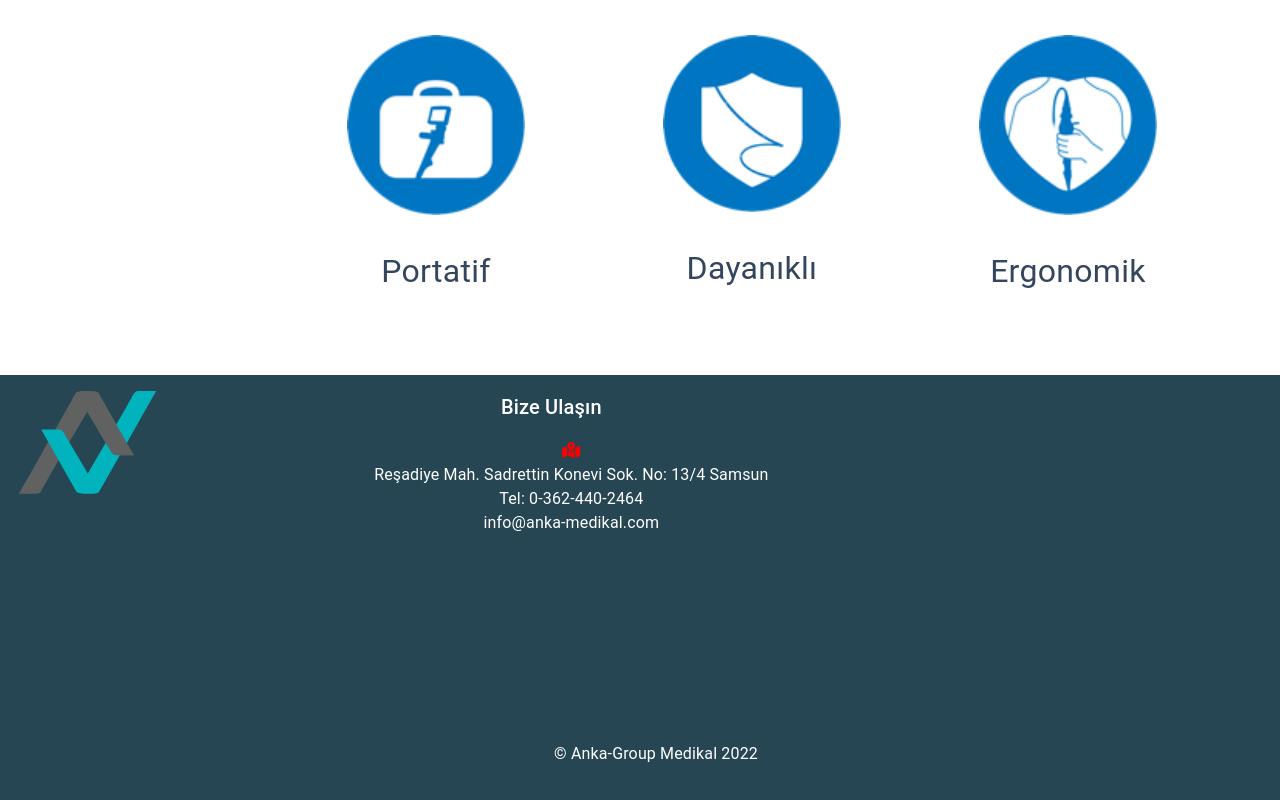
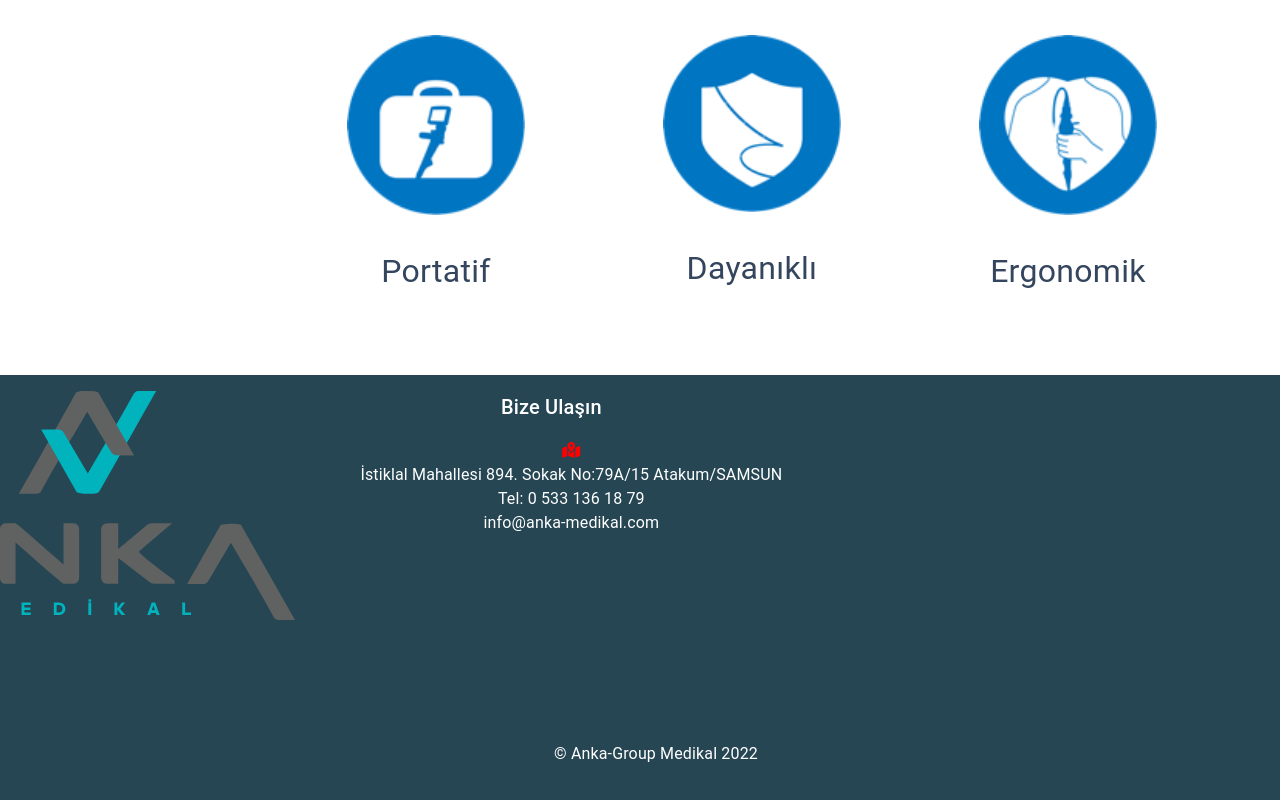
Before and after one commit to ike-repo/anka, a React (Create React App) app: page /anka/products in a window 1280 px wide. Shown: the part 630-1430 px from the top of the page. Built offline with nearby package versions, Linux system fonts and the light colour scheme.

Commit message:
update Router

```diff
--- a/src/components/footer/Footer.js
+++ b/src/components/footer/Footer.js
@@ -3,7 +3,7 @@ import "./Footer.css";
 import Grid from "@material-ui/core/Grid";
 import Link from "@material-ui/core/Link";
 import Container from "@material-ui/core/Container";
-import logo from '../../assets/anka_logo.svg'
+import logo from '../../assets/anka_logo1.svg'
 import { Typography } from '@material-ui/core';
 
 function Copyright ()
@@ -54,13 +54,13 @@ export default function Footer ()
                                 <div>
                                     <i className="fas fa-map-marked-alt" style={ { color: "red" } }></i>
                                     <Typography className="contactus">
-                                        Reşadiye Mah. Sadrettin Konevi Sok. No: 13/4 Samsun
+                                        İstiklal Mahallesi 894. Sokak No:79A/15 Atakum/SAMSUN
                                     </Typography>
                                 </div>
                             </li>
                             <li className="listItem">
                                 <Typography className="contactus">
-                                    Tel: 0-362-440-2464
+                                    Tel: 0 533 136 18 79
                                 </Typography>
                             </li>
                             <li className="listItem">
--- a/src/components/navbar/MenuItems.js
+++ b/src/components/navbar/MenuItems.js
@@ -1,17 +1,17 @@
 export const MenuItems = [
       {
         name:'Ana Sayfa',
-        path:'/',
+        path:'/anka/',
         cName:'nav-links'
     },
     {
         name:'Ürünler',
-        path:'/products',
+        path:'/anka/products',
         cName:'nav-links'
     },
     {
         name:'Bize Ulaşın',
-        path:'/contact-us',
+        path:'/anka/contact-us',
         cName:'nav-links'
     },
 
--- a/src/pages/ContactUs.js
+++ b/src/pages/ContactUs.js
@@ -76,7 +76,7 @@ const ContactUs = () =>
                         <i className="fas fa-map-marked-alt fa-5x" style={ { color: "#14688D" } }></i>
                         <br></br>
                         <Typography className={ formStyles.info } variant="h5">
-                        Reşadiye Mah. Sadrettin Konevi Sok. No: 13/4 Samsun
+                        İstiklal Mahallesi 894. Sokak No:79A/15 Atakum/SAMSUN
                         </Typography>
                     </div>
                     <div className={ formStyles.headerInfo }>
--- a/src/pages/Products.js
+++ b/src/pages/Products.js
@@ -90,7 +90,7 @@ function Products ()
         <Container  className={ formStyles.wrapper } >
             <Grid  container spacing={ 3 } className={ formStyles.products } >
                 <Grid item xs={ 12 } sm={ 6 } md={ 4 }>
-                    <a href="/products/ur-1328">
+                    <a href="/anka/products/ur-1328">
                         <CardMedia
                             data-aos={(windowWidth > 1024 ? "fade-right" : "fade-up")}
                             component="img"
@@ -102,7 +102,7 @@ function Products ()
                     </a>
                 </Grid>
                 <Grid item xs={ 12 } sm={ 6 } md={ 4 }>
-                <a href="/products/ur-1331">
+                <a href="/anka/products/ur-1331">
 
                     <CardMedia
                         data-aos="fade-up"
@@ -115,7 +115,7 @@ function Products ()
                     </a>
                 </Grid>
                 <Grid item xs={ 12 } sm={ 6 } md={ 4 }>
-                <a href="/products/cy-1355">
+                <a href="/anka/products/cy-1355">
 
                     <CardMedia
                         data-aos={(windowWidth > 1024 ? "fade-left" : "fade-up")}
```
Also changed, not shown: src/assets/anka_logo1.svg (added).
